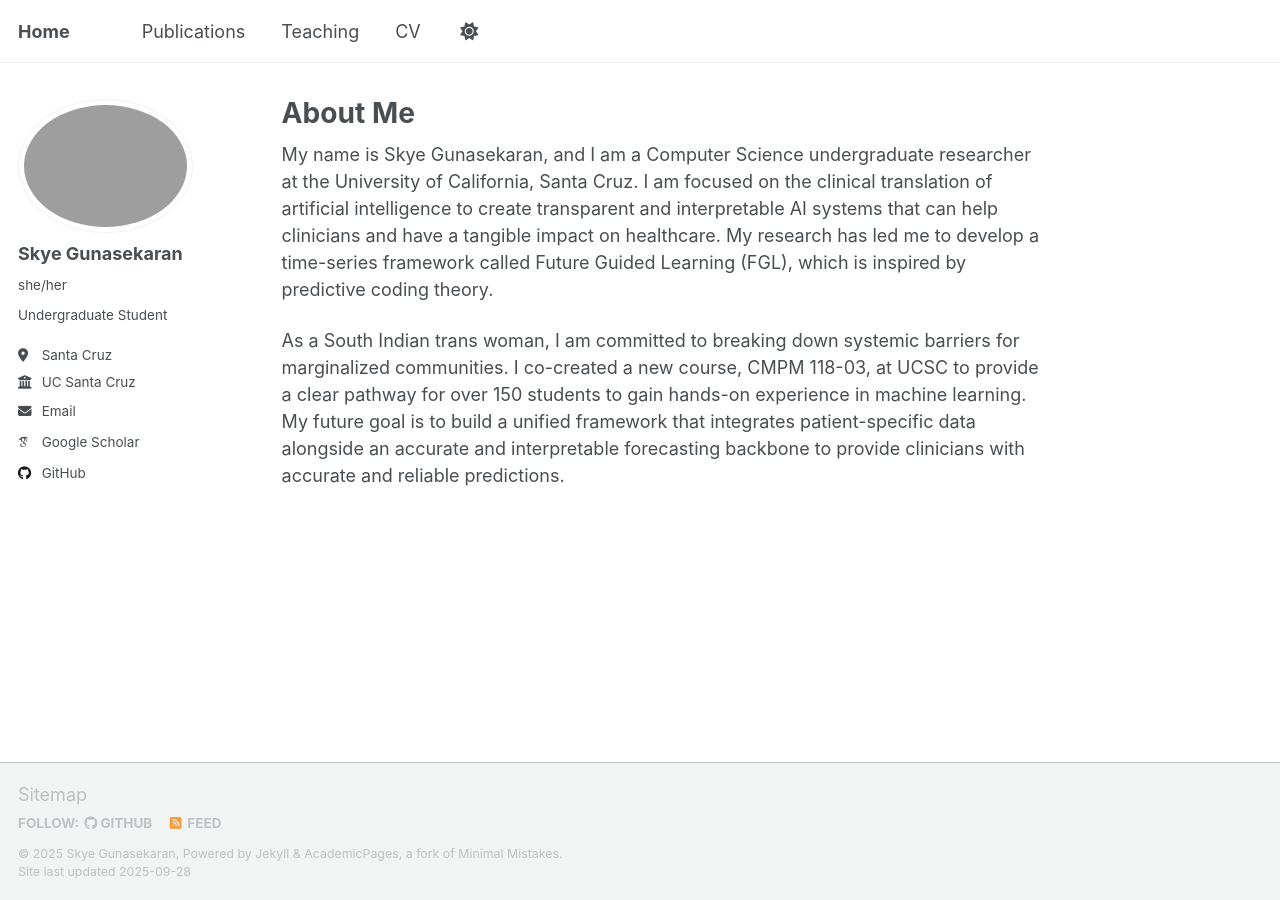
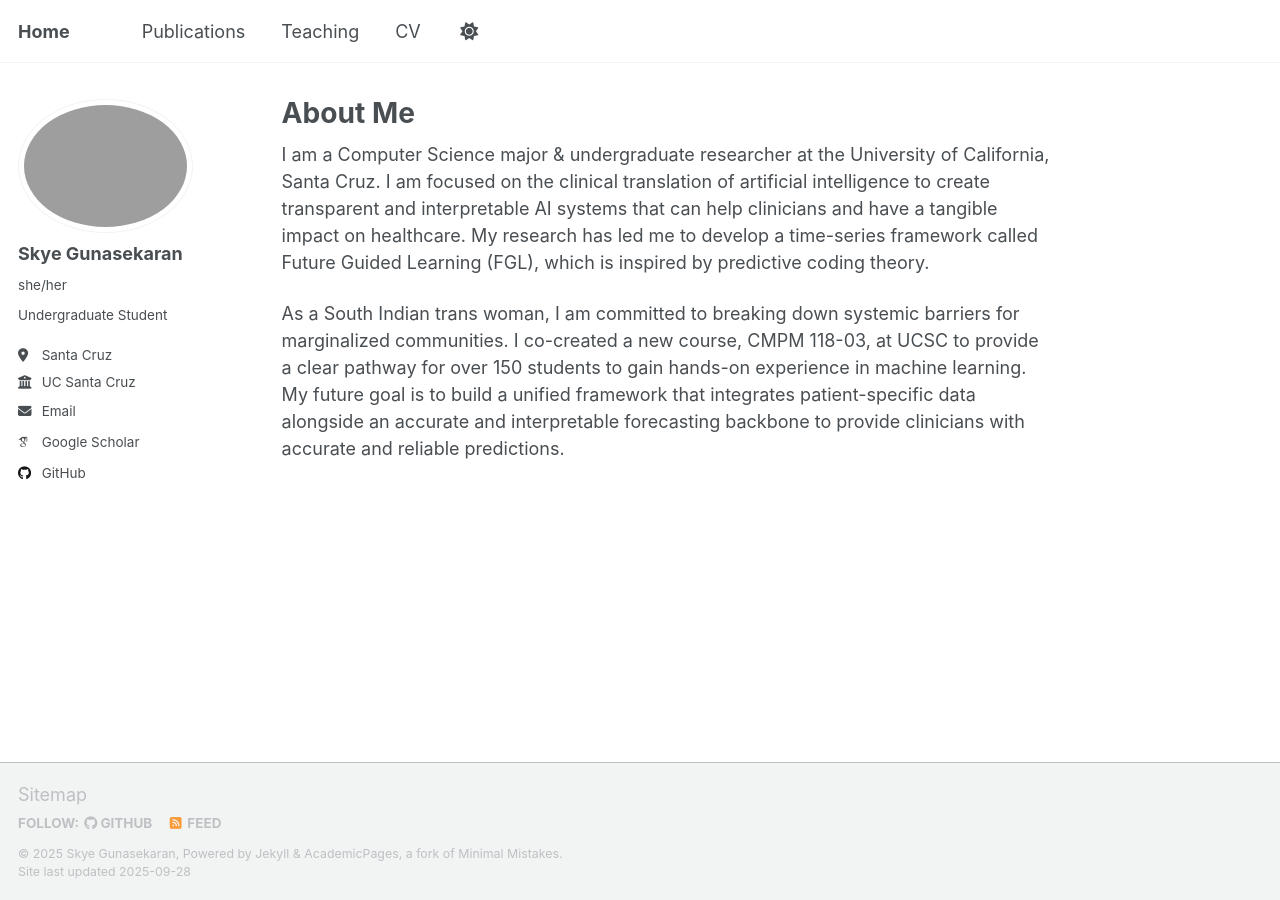
Before and after one commit to SkyeGunasekaran/SkyeGunasekaran.github.io, a Jekyll site: the page built from _pages/about.md, in a window 1280 px wide. Built offline with Jekyll 4.4.1, drawn with Linux system fonts in a browser that asks for light colours; some web fonts are replaced; a script that is not in the unit is left out.

Commit message:
Initial site content and configuration

```diff
--- a/_pages/about.md
+++ b/_pages/about.md
@@ -7,6 +7,6 @@ redirect_from:
   - /about.html
 ---
 
-My name is Skye Gunasekaran, and I am a Computer Science undergraduate researcher at the University of California, Santa Cruz. I am focused on the clinical translation of artificial intelligence to create transparent and interpretable AI systems that can help clinicians and have a tangible impact on healthcare. My research has led me to develop a time-series framework called Future Guided Learning (FGL), which is inspired by predictive coding theory.
+I am a Computer Science major & undergraduate researcher at the University of California, Santa Cruz. I am focused on the clinical translation of artificial intelligence to create transparent and interpretable AI systems that can help clinicians and have a tangible impact on healthcare. My research has led me to develop a time-series framework called Future Guided Learning (FGL), which is inspired by predictive coding theory.
 
 As a South Indian trans woman, I am committed to breaking down systemic barriers for marginalized communities. I co-created a new course, CMPM 118-03, at UCSC to provide a clear pathway for over 150 students to gain hands-on experience in machine learning. My future goal is to build a unified framework that integrates patient-specific data alongside an accurate and interpretable forecasting backbone to provide clinicians with accurate and reliable predictions.
```
